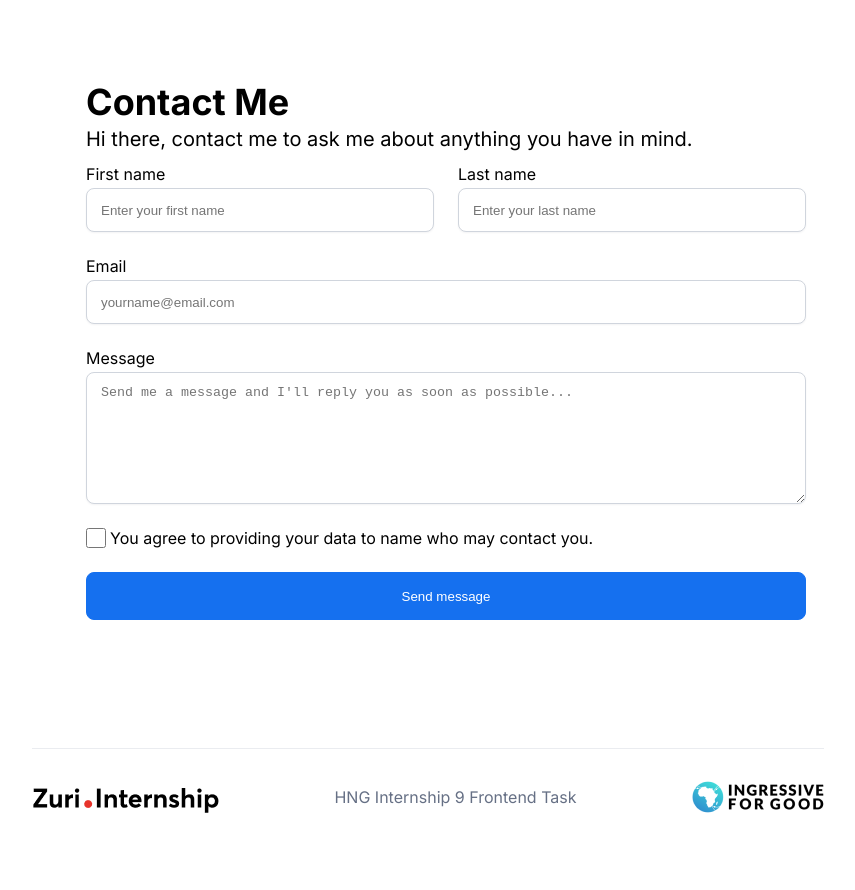
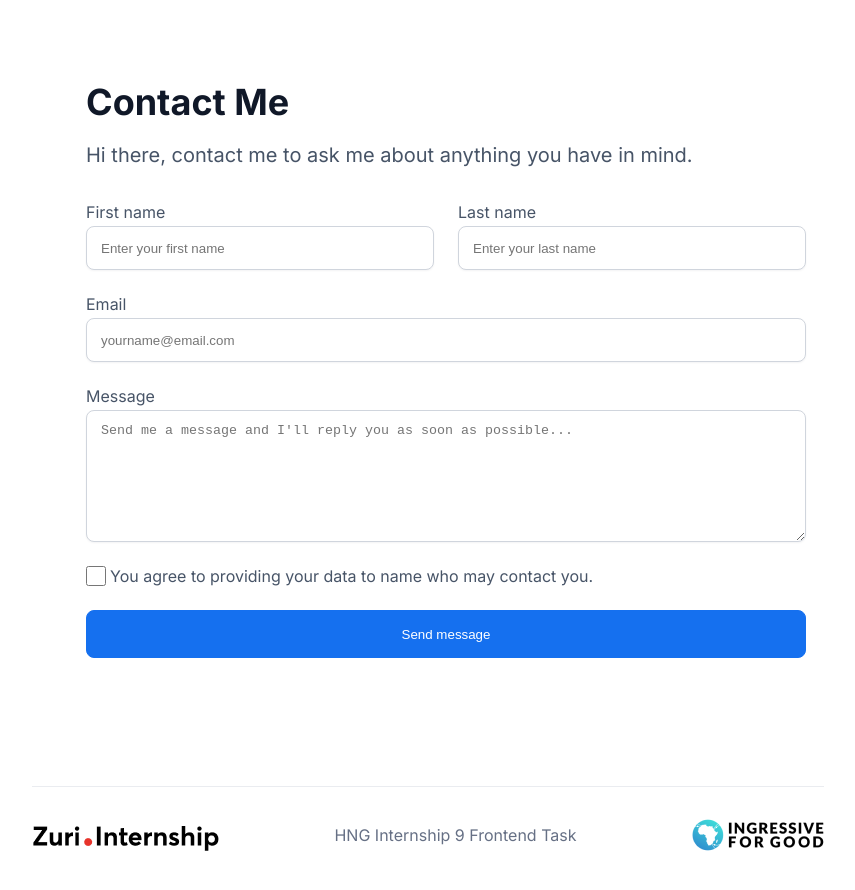
Before and after one commit to damaestro165/HNG9-01, a React (Vite) app: page /contact in a window 1280 px wide. Shown: the top 890 px of the page, without its empty margins (212-1067 px from the left). Before the commit the page ends 860 px from the top, so only its background shows below. Built offline with nearby package versions, Linux system fonts and the light colour scheme.

Commit message:
style: Added color to the contact text

```diff
--- a/src/components/ContactForm/ContactForm.scss
+++ b/src/components/ContactForm/ContactForm.scss
@@ -1,4 +1,5 @@
 .contact-form {
+  color: #475467;
   padding: 5rem;
   display: flex;
   flex-direction: column;
@@ -12,18 +13,19 @@
         font-style: normal;
         font-weight: 600;
         font-size: 36px;
-        line-height: 44px;
-        margin-bottom: 0;
+        margin-bottom: 1rem;
+        color: #101828;
       }
       p {
         font-style: normal;
         font-weight: 400;
         font-size: 20px;
         line-height: 30px;
+        margin-bottom: 2rem;
       }
     }
     .input-container {
-      margin-top: 10px;
+      margin-top: 1rem;
       display: flex;
       flex-direction: column;
       gap: 24px;
```
